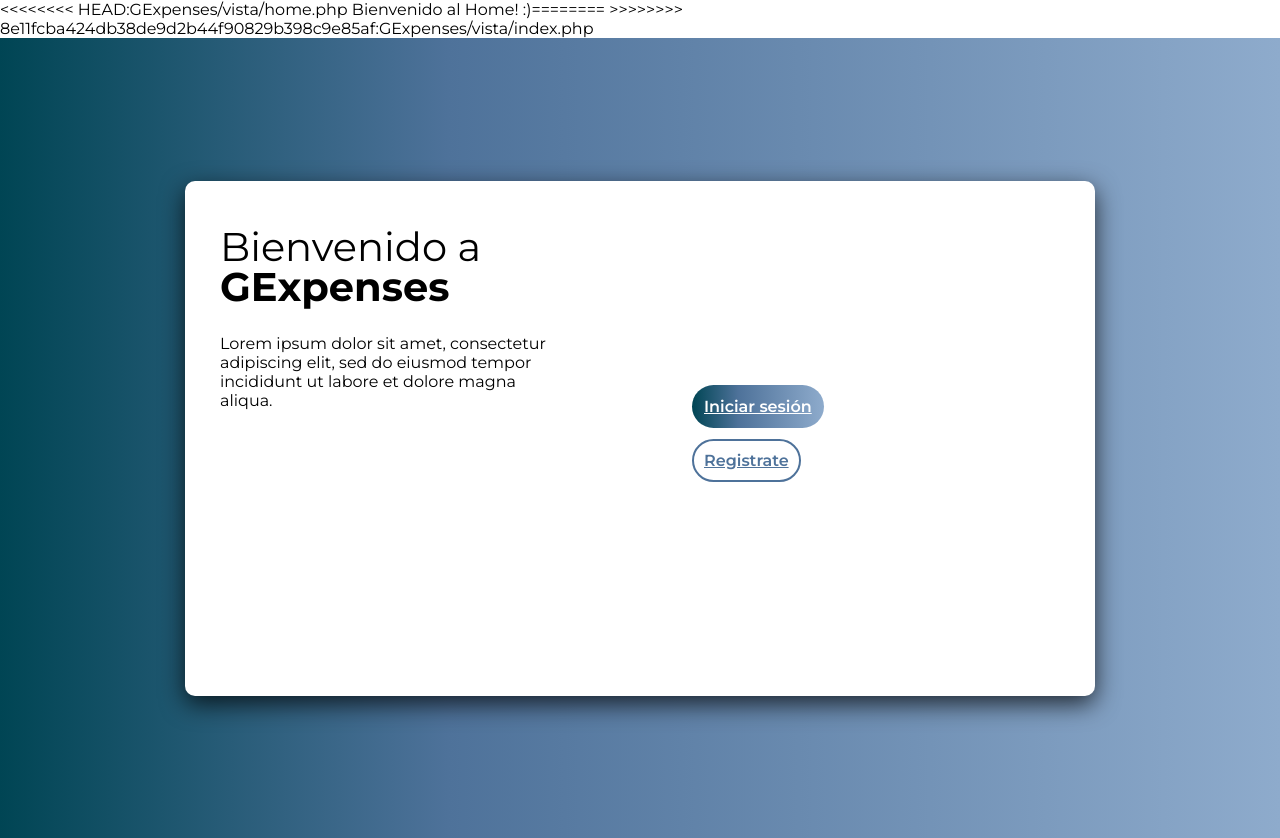
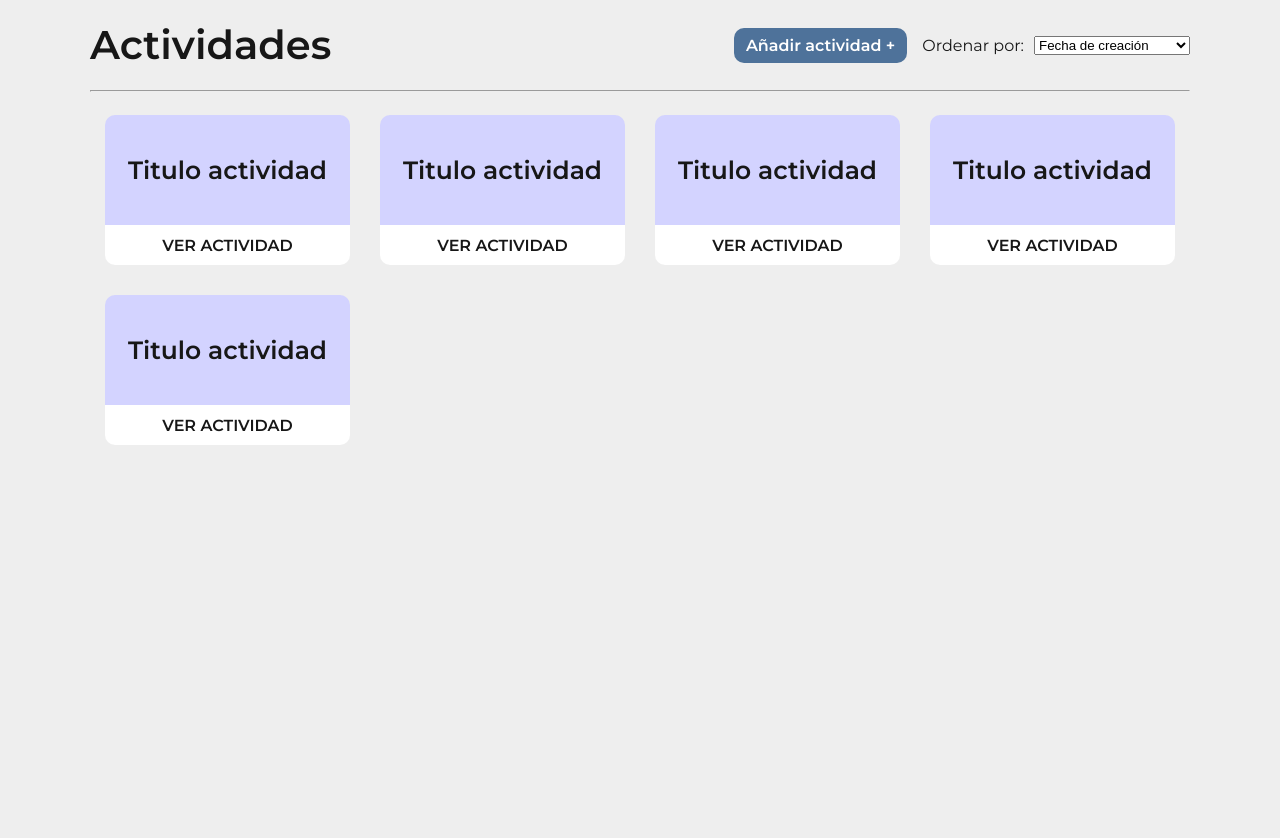
Before and after one commit to morales-alex/GExpenses, a PHP site: page /vista/home.php in a window 1280 px wide. After the commit the page ends 445 px from the top, so only its background shows below. Run offline with PHP 8.4, Linux system fonts and the light colour scheme.

Commit message:
Añadimos cambios en la home con actividades + css

```diff
--- a/GExpenses/css/style.css
+++ b/GExpenses/css/style.css
@@ -4,12 +4,20 @@ body {
     width: 100%;
     margin: 0;
     font-family: 'Montserrat', serif;
+    background-color: #EEE;
+    color: #171717;
+}
+
+a, a:visited, a:hover, a:active {
+    color: inherit;
+    text-decoration: none;
 }
 
 h1 {
     font-size: 40px;
     line-height: 40px;
-    font-weight: 500;
+    font-weight: 600;
+    margin: 0;
 }
 
 h2 {
@@ -145,9 +153,119 @@ label {
     width: fit-content;
     padding: 6px;
     border-radius: 25px;
-  }
+}
 
-  .landing .row {
+.landing .row {
     margin-bottom: 35px;
     width: inherit !important;
-  }
+}
+
+
+
+/*======================  CSS HOME  ================================*/
+
+#titulo-pagina {
+    display: flex;
+    justify-content: space-between;
+    margin: 25px 0;
+}
+
+#main {
+    padding: 0 90px;
+}
+
+.ordenar {
+    display: flex;
+    align-items: center;
+}
+
+#orden-actividad {
+    margin-left: 10px;
+}
+
+#caja-actividades {
+    display: flex;
+    flex-wrap: wrap;
+    margin: 0 auto;
+    max-width: 1200px;
+}
+
+.actividad {
+    width: 25%;
+    box-sizing: border-box;
+}
+
+/*#caja-actividades > div:nth-child(even) {
+    background: #23a;
+}
+
+#caja-actividades > div:nth-child(odd) {
+    background: #49b;
+}*/
+
+.caja-boton-actividad {
+    height: 40px;
+    background-color: #FFF;
+    text-align: center;
+    display: flex;
+    justify-content: center;
+    align-items: center;
+}
+
+.caja-interior-actividad {
+    margin: 15px;
+    border-radius: 10px;
+}
+
+.caja-boton-actividad {
+    border-bottom-left-radius: 10px;
+    border-bottom-right-radius: 10px;
+}
+
+.caja-titulo-actividad h3 {
+    margin: 0;
+    padding: 20px;
+    text-align: center;
+    border-radius: 10px;
+    font-size: 25px;
+    font-weight: 600;
+    line-height: 1;
+}
+
+.caja-titulo-actividad {
+    min-height: 110px;
+    background-color: #d3d3ff;
+    display: flex;
+    align-items: center;
+    justify-content: center;
+    border-top-left-radius: 10px;
+    border-top-right-radius: 10px;
+}
+
+.caja-boton-actividad a:link {
+    text-decoration: none;
+    color: #171717;
+    font-weight: 600;
+}
+
+.boton-nueva-actividad {
+    padding: 8px 12px;
+    border-radius: 10px;
+    font-weight: 600;
+    margin-right: 15px;
+    background-color: #4E729A;
+}
+
+.boton-nueva-actividad:hover {
+    opacity: 0.9;
+}
+
+.boton-nueva-actividad a:link {
+    text-decoration: none;
+    color: #FFF;
+    font-weight: 600;
+}
+
+.boton-nueva-actividad a:visited {
+    color: #FFF;
+}
--- a/GExpenses/vista/home.php
+++ b/GExpenses/vista/home.php
@@ -11,27 +11,76 @@
     <link href="https://fonts.googleapis.com/css2?family=Montserrat:wght@300;400;600;700&display=swap" rel="stylesheet">
     <link rel="stylesheet" href="../css/style.css">
 </head>
+
 <body>
-<<<<<<<< HEAD:GExpenses/vista/home.php
-
-    <?php echo "Bienvenido al Home! :)"; ?>
-========
->>>>>>>> 8e11fcba424db38de9d2b44f90829b398c9e85af:GExpenses/vista/index.php
-
-    <div id="container">
-        <div id="caja-principal">
-            <div id="intro">
-                <h1>Bienvenido a <span class="negrita">GExpenses</span></h1>
-                <p>Lorem ipsum dolor sit amet, consectetur adipiscing elit, sed do eiusmod tempor incididunt ut labore et dolore magna aliqua.</p>
+    <div id="main">
+        <div id="titulo-pagina">
+            <div>
+                <h1>Actividades</h1>
             </div>
-            <div>
-                <div id="formulario" class="landing">
-                    <div class="row"><a class="btn-login" href="login.php">Iniciar sesión</a></div>
-                    <div class="row"><a class="btn-registro" href="registro.php">Registrate</a></div>
+            <div class="ordenar">
+                <div class="boton-nueva-actividad"><a href="#">Añadir actividad +</a></div>
+                <label for="orden-actividad">Ordenar por: </label>
+                <select name="orden-actividad" id="orden-actividad">
+                    <option value="fecha-creacion">Fecha de creación</option>
+                    <option value="fecha-modificacion">Fecha de modificación</option>
+                </select>
+            </div>
+        </div>
+        <hr>
+        <div id="caja-actividades">
+            <div class="actividad">
+                <div class="caja-interior-actividad">
+                    <div class="caja-titulo-actividad">
+                        <h3>Titulo actividad</h3>
+                    </div>
+                    <div class="caja-boton-actividad">
+                        <a href="#">VER ACTIVIDAD</a>
+                    </div>
                 </div>
-
+            </div>
+            <div class="actividad">
+                <div class="caja-interior-actividad">
+                    <div class="caja-titulo-actividad">
+                        <h3>Titulo actividad</h3>
+                    </div>
+                    <div class="caja-boton-actividad">
+                        <a href="#">VER ACTIVIDAD</a>
+                    </div>
+                </div>
+            </div>
+            <div class="actividad">
+                <div class="caja-interior-actividad">
+                    <div class="caja-titulo-actividad">
+                        <h3>Titulo actividad</h3>
+                    </div>
+                    <div class="caja-boton-actividad">
+                        <a href="#">VER ACTIVIDAD</a>
+                    </div>
+                </div>
+            </div>
+            <div class="actividad">
+                <div class="caja-interior-actividad">
+                    <div class="caja-titulo-actividad">
+                        <h3>Titulo actividad</h3>
+                    </div>
+                    <div class="caja-boton-actividad">
+                        <a href="#">VER ACTIVIDAD</a>
+                    </div>
+                </div>
+            </div>
+            <div class="actividad">
+                <div class="caja-interior-actividad">
+                    <div class="caja-titulo-actividad">
+                        <h3>Titulo actividad</h3>
+                    </div>
+                    <div class="caja-boton-actividad">
+                        <a href="#">VER ACTIVIDAD</a>
+                    </div>
+                </div>
             </div>
         </div>
     </div>
 </body>
+
 </html>
```
